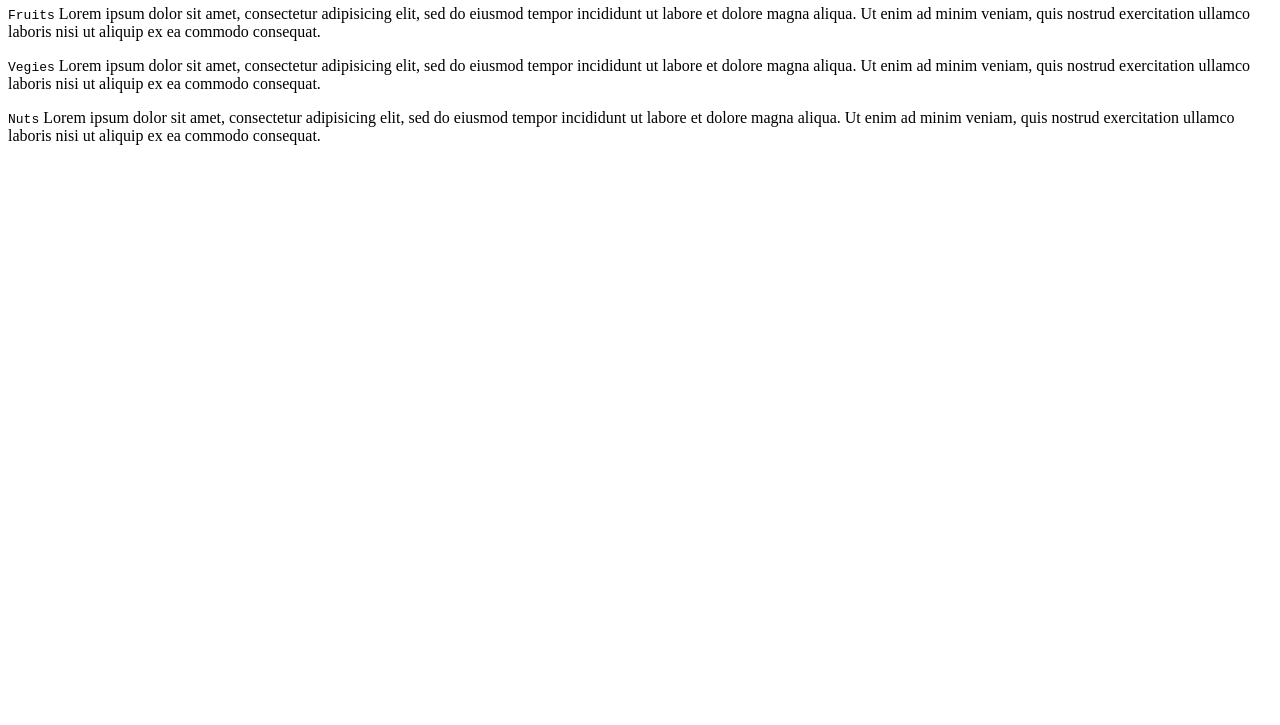
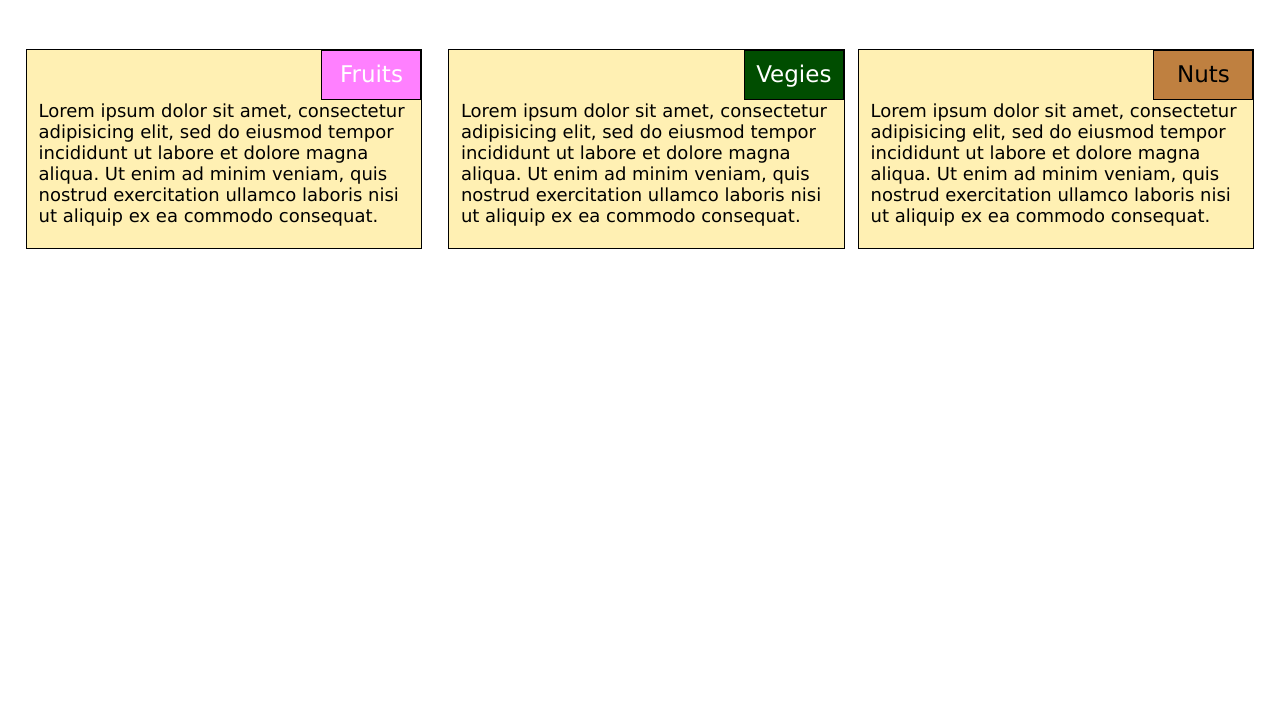
Before and after one commit to DraskoNikolic/module-2-assignment, a plain HTML site: page assignment-resolution/index.html in a window 1280 px wide. Shown: the part 75-800 px from the top of the page. Drawn offline with Linux system fonts and the light colour scheme.

Commit message:
assignment-1.0

```diff
--- a/assignment-resolution/index.html
+++ b/assignment-resolution/index.html
@@ -3,7 +3,7 @@
 <head>
   <meta charset="utf-8">
   <meta name="viewport" content="width=device-width, initial-scale=1">
-  <link rel="stylesheet" href="assignment-2-resolution.css">
+  <link rel="stylesheet" href="assignment-resolution.css">
   <title> Module-2-Assignment</title>
 </head>
 <body>
```
